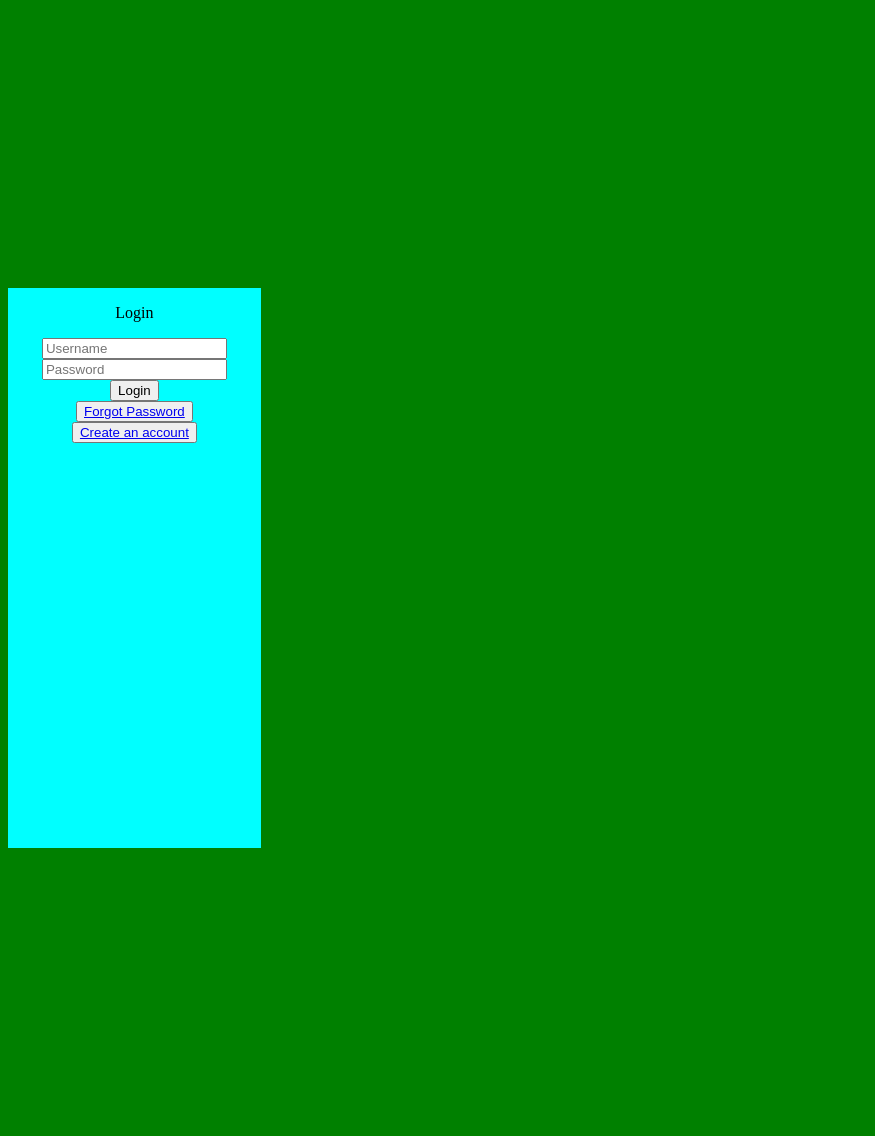
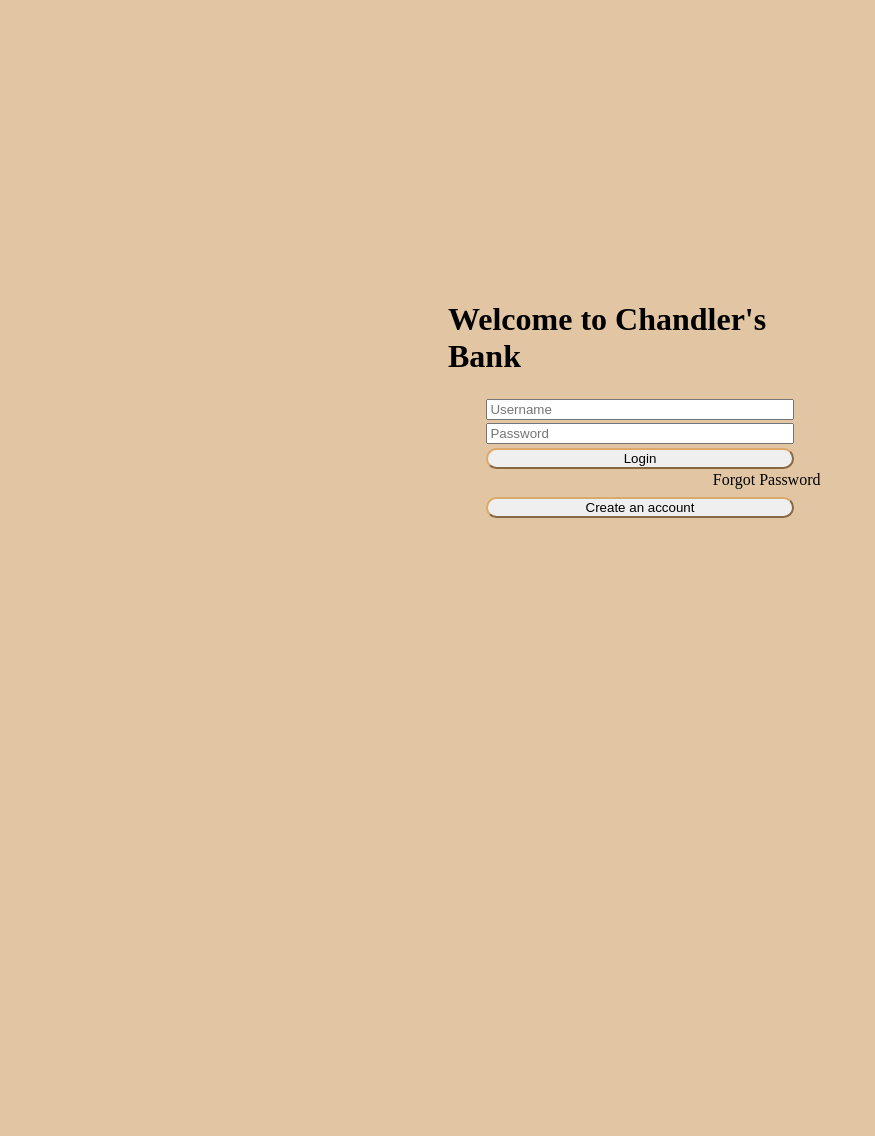
Before and after one commit to ChandlerNgo/Banking-System, a Django app: page /BankingUI/ in a window 1280 px wide. Shown: the whole page, without its empty margins (0-875 px from the left). After the commit the page ends 518 px from the top, so only its background shows below. Run offline with Django 4.2, Linux system fonts and the light colour scheme.

Commit message:
reformating

```diff
--- a/Code2CollegeBankingProject/BankingUI/static/BankingUI/style.css
+++ b/Code2CollegeBankingProject/BankingUI/static/BankingUI/style.css
@@ -1,19 +1,52 @@
 body{
-    background-color: green;
+    background-color: rgb(226, 198, 163);
 }
 
-.container {
-    position: relative;
-    height: 70em;
-  }
+.loginbox {
+  display:grid;
+  width:30%;
+  justify-content: center;
+  position: absolute;
+  top:0;
+  bottom: 0;
+  left: 0;
+  right: 0;
+  margin: auto;
+  height: 30vh;
+  grid-template-rows: 1fr 1fr 1fr 1fr 1fr 1fr;
+  grid-template-columns: 1fr;
+}
 
-  .loginbox {
-    margin: 0;
-    position: absolute;
-    top: 50%;
-    transform: translateY(-50%);
-    background-color: aqua;
-    width:20%;
-    text-align: center;
-    height:50%
-  }
+.logintext{
+  display:grid;
+  justify-content: center;
+}
+
+.submit,.username,.password,.createaccount{
+  display:grid;
+  justify-content: center;
+  align-content: center;
+  grid-template-rows: .8fr;
+  grid-template-columns: .8fr;
+}
+
+.submit > *,.createaccount > *{
+  border-radius: 25px;
+  border-color: rgb(219, 169, 107);
+}
+
+.forgotpassword{
+  display:grid;
+  justify-content: end;
+  height:10%;
+  padding-right: 3%;
+}
+
+a:link,a:visited,a:active {
+  color: black;
+  text-decoration: none;
+}
+
+a:hover {
+  color: rgb(147, 111, 67);
+}
--- a/Code2CollegeBankingProject/BankingUI/templates/index.html
+++ b/Code2CollegeBankingProject/BankingUI/templates/index.html
@@ -9,28 +9,28 @@
   <link rel="stylesheet" type="text/css" href="{% static 'BankingUI/style.css' %}">
 </head>
 <body>
-  <div class="container">
-    <div class="loginbox">
-    <p class="login">Login</p>
-    <div class="info">
-        <form method="POST" action="">
-          {% csrf_token %}
-        <input type="text" id="username" name="username" placeholder="Username"></input>
-        <input type="password" id="password" name="password" placeholder="Password"></input>
-        <div class="submit">
-          <button id="submit" type="submit">Login</button>
-        </div>
-
+  <form method="POST" action="">
+      {% csrf_token %}
+  <div class="loginbox">
+    <div class="logintext">
+      <h1>Welcome to Chandler's Bank</h1>
     </div>
+    <div class="username">
+      <input type="text" id="username" name="username" placeholder="Username"></input>
+    </div>
+    <div class="password">
+      <input type="password" id="password" name="password" placeholder="Password"></input>
+    </div>
+    <div class="submit">
+        <button id="submit" type="submit">Login</button>
+    </div>
+  </form>
     <div class="forgotpassword">
-      <button><a href="forgotpassword">Forgot Password</a></button>
+      <a href="forgotpassword">Forgot Password</a>
     </div>
-    <div class="createanaccount">
-      <button><a href="createaccount">Create an account</a></button>
+    <div class="createaccount">
+      <button><a id="createaccount" href="createaccount">Create an account</a></button>
     </div>
   </div>
-
-  </div>
-  </form>
 </body>
 </html>
```
